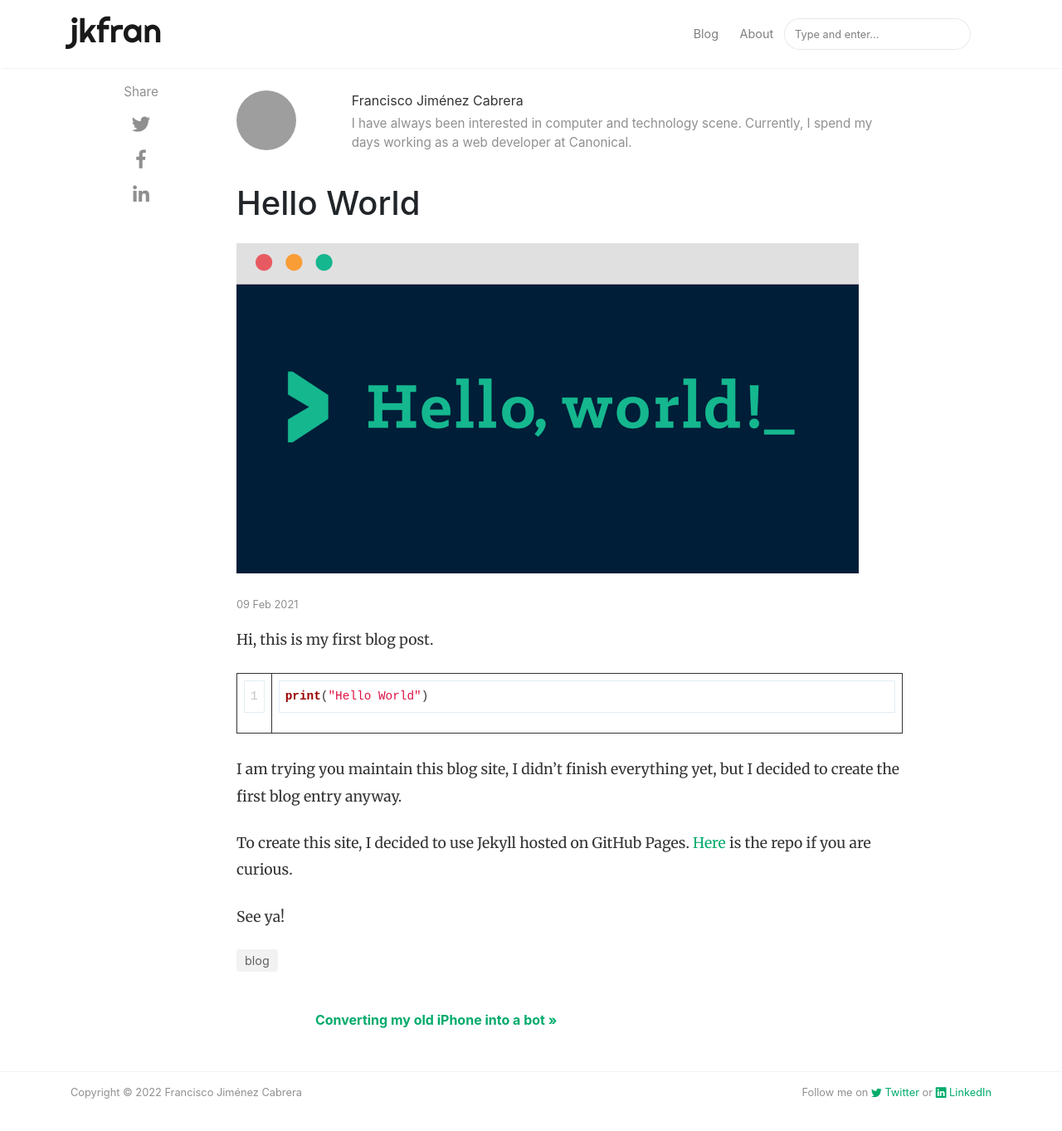
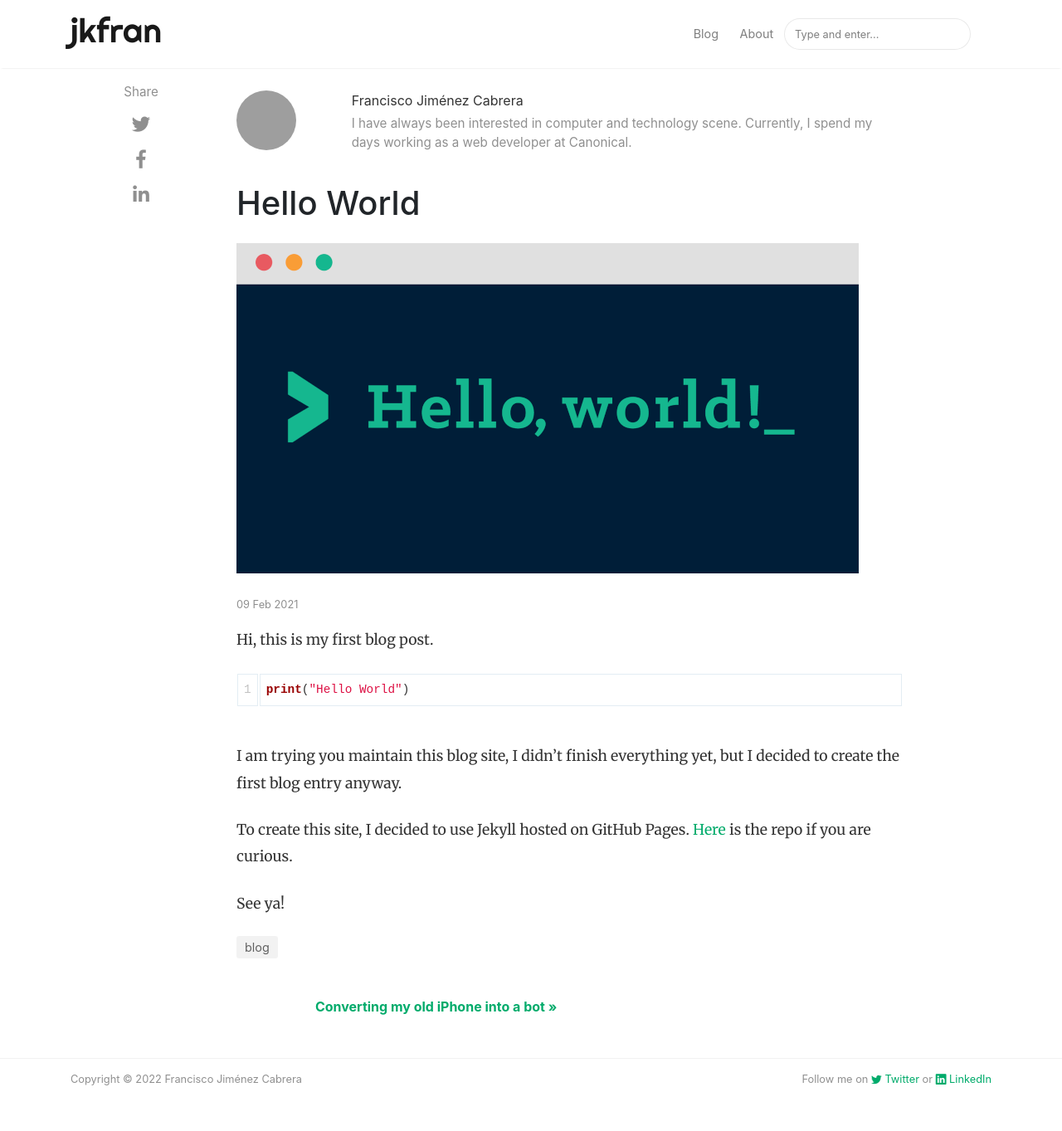
Before and after one commit to jkfran/jkfran.com, a Jekyll site: the page built from _posts/2021-02-09-hello-world.md, in a window 1280 px wide and 1400 px high, scrolled down 36 px. Shown: the top 1363 px of the window at 83% size. Built offline with Jekyll 4.4.1, drawn with Linux system fonts in a browser that asks for light colours; nearby versions of some CDN libraries; grey boxes are pictures that could not be loaded.

Commit message:
Update main.scss

```diff
--- a/assets/css/main.scss
+++ b/assets/css/main.scss
@@ -23,8 +23,12 @@
     margin-top: 2.5rem;
   }
 
-  table:not(.rouge-table), th, td {
+  table:not(.rouge-table) {
     border: 1px solid;
-    padding: 0.5rem;
+
+    th, td {
+      border: 1px solid;
+      padding: 0.5rem;
+    }
   }
 }
```
